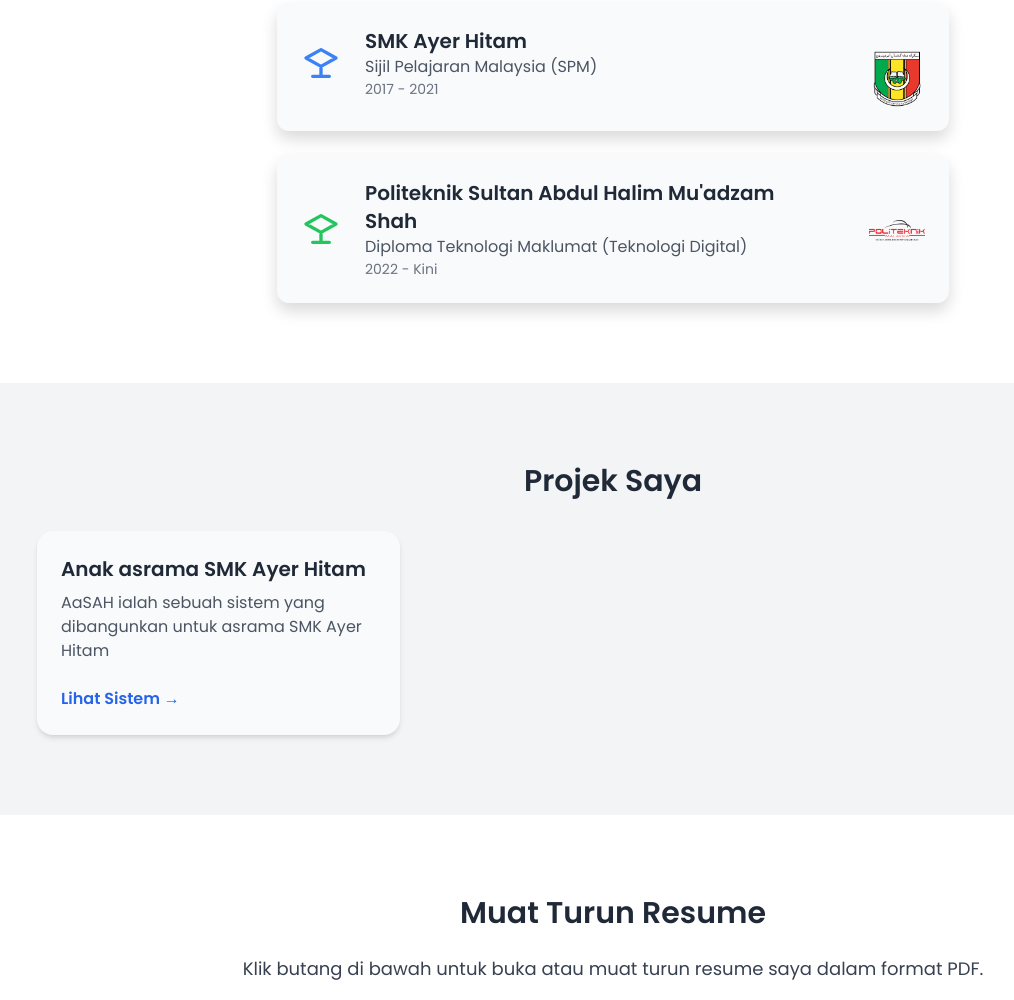
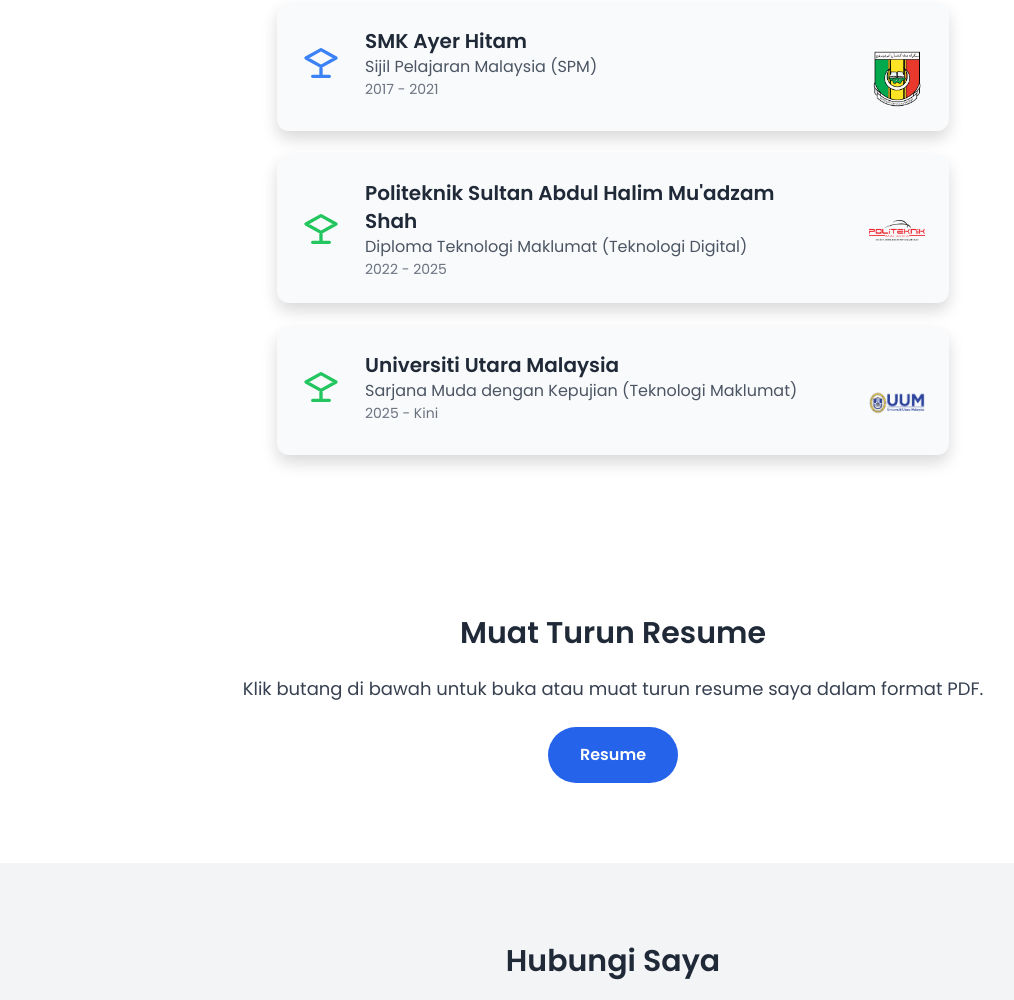
Before and after one commit to niqrz/aniq-portfolio, a website: page index.html in a window 1280 px wide. Shown: the part 1488-2488 px from the top of the page, without its empty margins (27-1041 px from the left). Drawn offline with nearby package versions, Linux system fonts and the light colour scheme; some packages are replaced by stand-ins of ours; a script that the page names is missing.

Commit message:
update layout homepage

```diff
--- a/index.html
+++ b/index.html
@@ -164,7 +164,7 @@
           <div>
             <h3 class="text-xl font-bold">Politeknik Sultan Abdul Halim Mu'adzam Shah</h3>
             <p class="text-gray-600">Diploma Teknologi Maklumat (Teknologi Digital)</p>
-            <p class="text-gray-500 text-sm">2022 - Kini</p>
+            <p class="text-gray-500 text-sm">2022 - 2025</p>
           </div>
         </div>
         <div class="mt-4 sm:mt-0 sm:ml-4">
@@ -173,24 +173,45 @@
         </div>
       </div>
 
+      <div
+        class="bg-gray-50 rounded-xl shadow p-6 flex flex-col sm:flex-row items-center sm:items-start gap-4 justify-between">
+        <div class="flex items-center gap-4 flex-1">
+          <div class="flex-shrink-0">
+            <svg class="w-10 h-10 text-green-500" fill="none" stroke="currentColor" stroke-width="2"
+              viewBox="0 0 24 24">
+              <path stroke-linecap="round" stroke-linejoin="round" d="M12 14l9-5-9-5-9 5 9 5zm0 0v6m0 0H7m5 0h5" />
+            </svg>
+          </div>
+          <div>
+            <h3 class="text-xl font-bold">Universiti Utara Malaysia</h3>
+            <p class="text-gray-600">Sarjana Muda dengan Kepujian (Teknologi Maklumat)</p>
+            <p class="text-gray-500 text-sm">2025 - Kini</p>
+          </div>
+        </div>
+        <div class="mt-4 sm:mt-0 sm:ml-4">
+          <!-- Ganti src dengan logo sebenar -->
+          <img src="logo_uum.png" alt="UUM Logo" class="w-14 h-14 object-contain rounded" />
+        </div>
+      </div>
+
       <!-- Tambah pendidikan lain di sini jika perlu -->
     </div>
   </section>
 
   <!-- Projects -->
-  <section id="projects" class="py-20 px-8 bg-gray-100">
-    <h2 class="text-3xl font-semibold mb-8 text-center">Projek Saya</h2>
-    <div class="grid sm:grid-cols-2 lg:grid-cols-3 gap-8 max-w-6xl mx-auto justify-center">
-      <!-- Project Card -->
+  <!-- <section id="projects" class="py-20 px-8 bg-gray-100">
+  <h2 class="text-3xl font-semibold mb-8 text-center">Projek Saya</h2> -->
+  <!-- <div class="grid sm:grid-cols-2 lg:grid-cols-3 gap-8 max-w-6xl mx-auto justify-center"> -->
+  <!-- Project Card
       <div
         class="bg-gray-50 rounded-2xl shadow-md p-6 transition-all hover:shadow-xl hover:-translate-y-1 duration-300 mx-auto">
         <h3 class="text-xl font-bold mb-2">Anak asrama SMK Ayer Hitam</h3>
         <p class="text-gray-600 mb-4">AaSAH ialah sebuah sistem yang dibangunkan untuk asrama SMK Ayer Hitam</p>
         <a href="https://aasah.online" class="text-blue-600 font-semibold hover:underline">Lihat Sistem →</a>
-      </div>
-      <!-- More cards can go here -->
-    </div>
-  </section>
+      </div> -->
+  <!-- More cards can go here -->
+  <!-- </div>
+  </section> -->
 
   <!-- Download Resume -->
   <section class="py-20 px-8 bg-white text-center">
```
Also changed, not shown: logo_uum.png (added).
